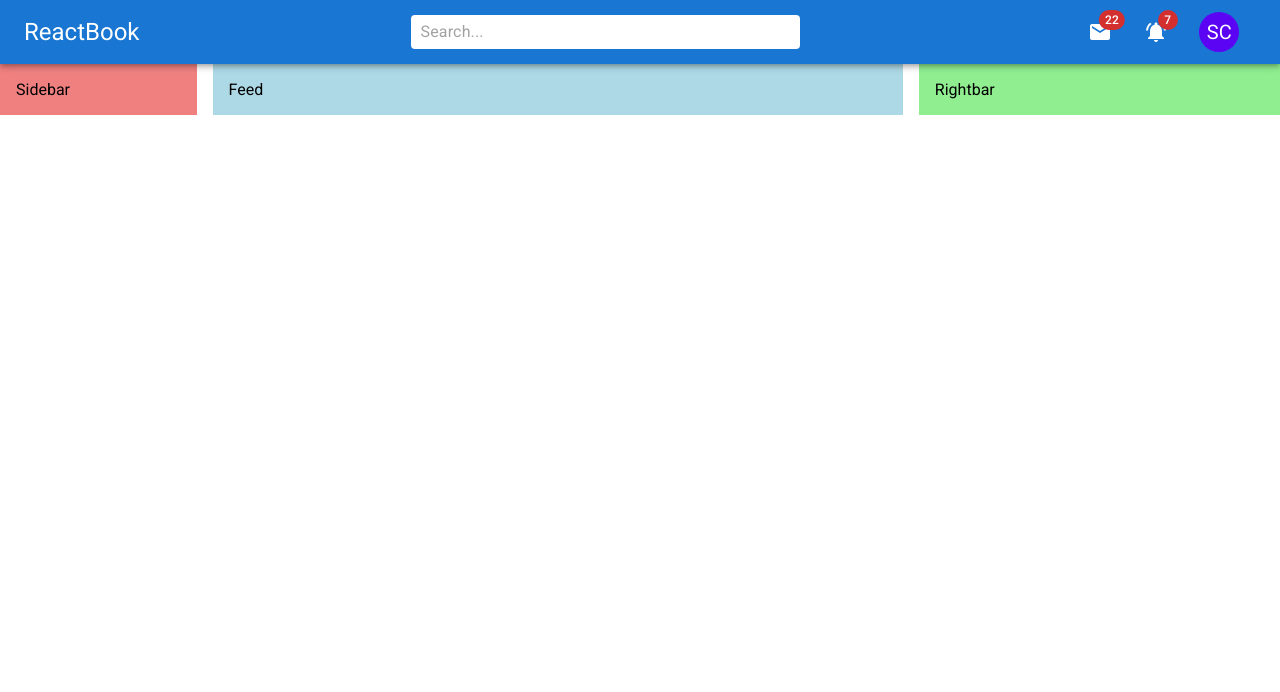
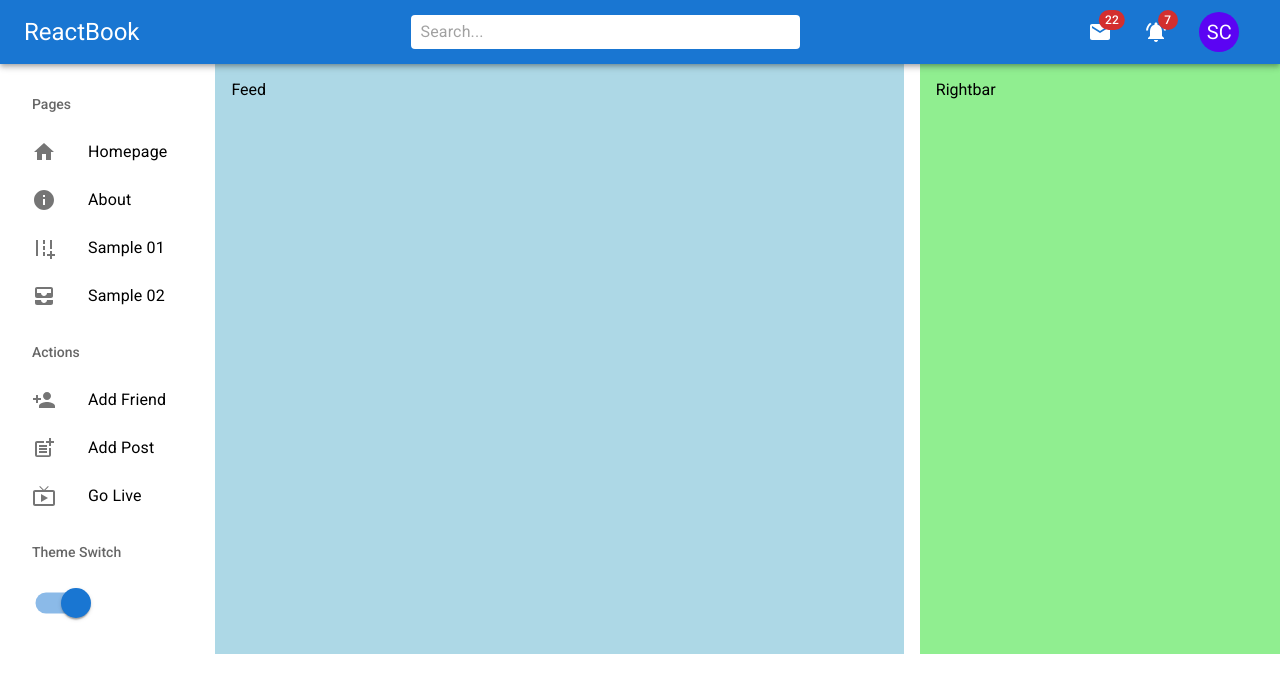
Before and after one commit to SANDIPAN22/ReactBook, a React (Vite) app: page / in a window 1280 px wide. Shown: the top 692 px of the page. Built offline with nearby package versions, Linux system fonts and the light colour scheme.

Commit message:
navbar done and sidebar progress _1

```diff
--- a/src/components/Navbar.jsx
+++ b/src/components/Navbar.jsx
@@ -1,5 +1,5 @@
-import React from 'react'
-import {AppBar, Toolbar, Typography, styled, Box} from "@mui/material"
+import React, { useState } from 'react'
+import {AppBar, Toolbar, Typography, styled, Box, Menu, MenuItem} from "@mui/material"
 import ConnectWithoutContactIcon from '@mui/icons-material/ConnectWithoutContact';
 import InputBase from '@mui/material/InputBase';
 import Badge from '@mui/material/Badge';
@@ -69,6 +69,7 @@ const MyNavSerach = styled("div")(({theme})=>({
 }))
 
 const Navbar = () => {
+  const [open, setOpen] = useState(false)
   return (
     <AppBar position='sticky'>
         <MyStyledToolbar>
@@ -82,12 +83,50 @@ const Navbar = () => {
               <Badge color="error" badgeContent={7}>
                 <NotificationsActiveIcon  />
               </Badge>
-              <Avatar {...stringAvatar('Sandipan C')} />
+              <Avatar {...stringAvatar('Sandipan C')} onClick={e => setOpen(true)} />
             </MyNavIconsTray>
             <MyNavIconsTraySM sx={{display: {xs: 'flex', sm: 'none'}}}>
-              <Avatar {...stringAvatar('Sandipan C')} />
-              {/* <Typography variant="h6" color="initial">Sandipan</Typography> */}
+              <Avatar {...stringAvatar('Sandipan C')} onClick={e => setOpen(true)} />
+
             </MyNavIconsTraySM>
+            <Menu sx={{display: {xs: 'none', sm: 'block'}}}
+              id="demo-positioned-menu"
+              aria-labelledby="demo-positioned-button"
+              // anchorEl={anchorEl}
+              open={open}
+              onClose={e=>setOpen(false)}
+              anchorOrigin={{
+                vertical: 'top',
+                horizontal: 'right',
+              }}
+              transformOrigin={{
+                vertical: 'top',
+                horizontal: 'right',
+              }}
+            >
+              <MenuItem>Logout</MenuItem>
+              <MenuItem>My account</MenuItem>
+            </Menu>
+            <Menu sx={{display: {xs: 'flex', sm: 'none'}}}
+              id="demo-positioned-menu-sm"
+              aria-labelledby="demo-positioned-button-sm"
+              // anchorEl={anchorEl}
+              open={open}
+              onClose={e=>setOpen(false)}
+              anchorOrigin={{
+                vertical: 'top',
+                horizontal: 'right',
+              }}
+              transformOrigin={{
+                vertical: 'top',
+                horizontal: 'right',
+              }}
+            >
+              <MenuItem>Logout</MenuItem>
+              <MenuItem>My account</MenuItem>
+              <MenuItem>Messages</MenuItem>
+              <MenuItem>Notification</MenuItem>
+            </Menu>
         </MyStyledToolbar>
     </AppBar>
   )
--- a/src/components/Sidebar.jsx
+++ b/src/components/Sidebar.jsx
@@ -1,9 +1,122 @@
-import React from 'react'
-import {Stack, Box} from "@mui/material"
+import React, { useState } from 'react'
+import { Box} from "@mui/material"
+import ListSubheader from '@mui/material/ListSubheader';
+import List from '@mui/material/List';
+import ListItemButton from '@mui/material/ListItemButton';
+import Switch from '@mui/material/Switch';
+import ListItemIcon from '@mui/material/ListItemIcon';
+import ListItemText from '@mui/material/ListItemText';
+import HomeIcon from '@mui/icons-material/Home';
+import InfoIcon from '@mui/icons-material/Info';
+import AddRoadIcon from '@mui/icons-material/AddRoad';
+import AllInboxIcon from '@mui/icons-material/AllInbox';
+import PersonAddIcon from '@mui/icons-material/PersonAdd';
+import PostAddIcon from '@mui/icons-material/PostAdd';
+import LiveTvIcon from '@mui/icons-material/LiveTv';
+
 const Sidebar = () => {
+  const [checked, setChecked] = useState(true)
+  const handleThemeSwitch = ( ) =>{
+    setChecked(prev => !prev)
+  }
   return (
-    <Box sx={{backgroundColor: "lightcoral", display: {xs: 'none', sm: 'flex'}}} flex={1} padding={2}>
-        Sidebar</Box>
+    <Box sx={{ display: {xs: 'none', sm: 'block'}}} flex={1} padding={2}>
+
+        <List
+          sx={{ width: '100%', maxWidth: 360, bgcolor: 'background.paper' }}
+          component="nav"
+          aria-labelledby="nested-list-subheader"
+          subheader={
+            <ListSubheader component="div" id="nested-list-subheader">
+              Pages
+            </ListSubheader>
+          }
+        >
+        <ListItemButton>
+          <ListItemIcon>
+            <HomeIcon />
+          </ListItemIcon>
+          <ListItemText primary="Homepage" />
+        </ListItemButton>
+        <ListItemButton>
+          <ListItemIcon>
+            <InfoIcon />
+          </ListItemIcon>
+          <ListItemText primary="About" />
+        </ListItemButton>
+
+        <ListItemButton>
+          <ListItemIcon>
+            <AddRoadIcon />
+          </ListItemIcon>
+          <ListItemText primary="Sample 01" />
+        </ListItemButton>
+
+        <ListItemButton>
+          <ListItemIcon>
+            <AllInboxIcon />
+          </ListItemIcon>
+          <ListItemText primary="Sample 02" />
+        </ListItemButton>
+
+      </List>
+
+      <List
+          sx={{ width: '100%', maxWidth: 360, bgcolor: 'background.paper' }}
+          component="nav"
+          aria-labelledby="nested-list-subheader-actions"
+          subheader={
+            <ListSubheader component="div" id="nested-list-subheader-actions">
+              Actions
+            </ListSubheader>
+          }
+        >
+        <ListItemButton>
+          <ListItemIcon>
+            <PersonAddIcon />
+          </ListItemIcon>
+          <ListItemText primary="Add Friend" />
+        </ListItemButton>
+        <ListItemButton>
+          <ListItemIcon>
+            <PostAddIcon />
+          </ListItemIcon>
+          <ListItemText primary="Add Post" />
+        </ListItemButton>
+
+        <ListItemButton>
+          <ListItemIcon>
+            <LiveTvIcon />
+          </ListItemIcon>
+          <ListItemText primary="Go Live" />
+        </ListItemButton>
+      </List>
+
+      <List
+          sx={{ width: '100%', maxWidth: 360, bgcolor: 'background.paper' }}
+          component="nav"
+          aria-labelledby="nested-list-subheader-theme"
+          subheader={
+            <ListSubheader component="div" id="nested-list-subheader-theme">
+              Theme Switch
+            </ListSubheader>
+          }
+        >
+
+        <ListItemButton >
+          <ListItemIcon>
+          <Switch
+          checked={checked}
+          onChange={handleThemeSwitch}
+          inputProps={{ 'aria-label': 'controlled' }}
+          sx={{ transform: "scale(1.5)" }}
+          />
+          </ListItemIcon>
+        </ListItemButton>
+
+      </List>
+
+    </Box>
   )
 }
 
```
